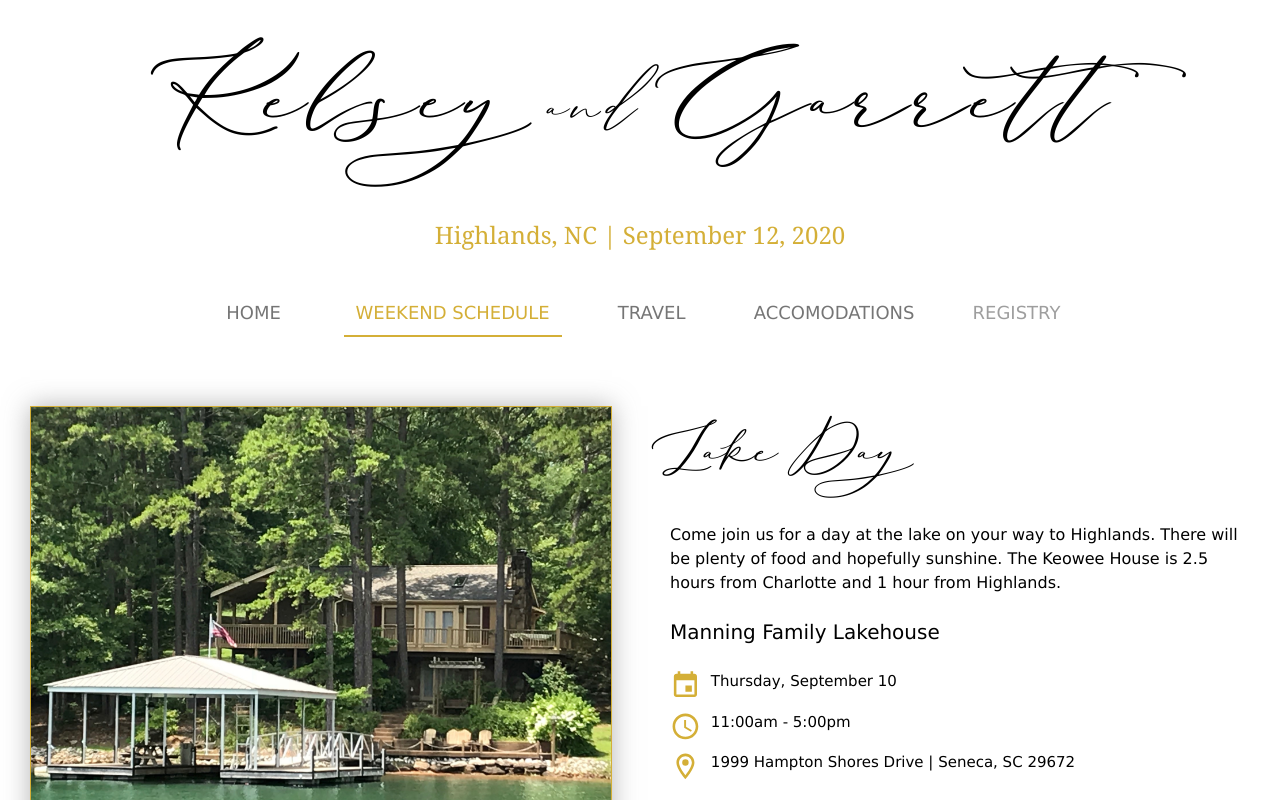
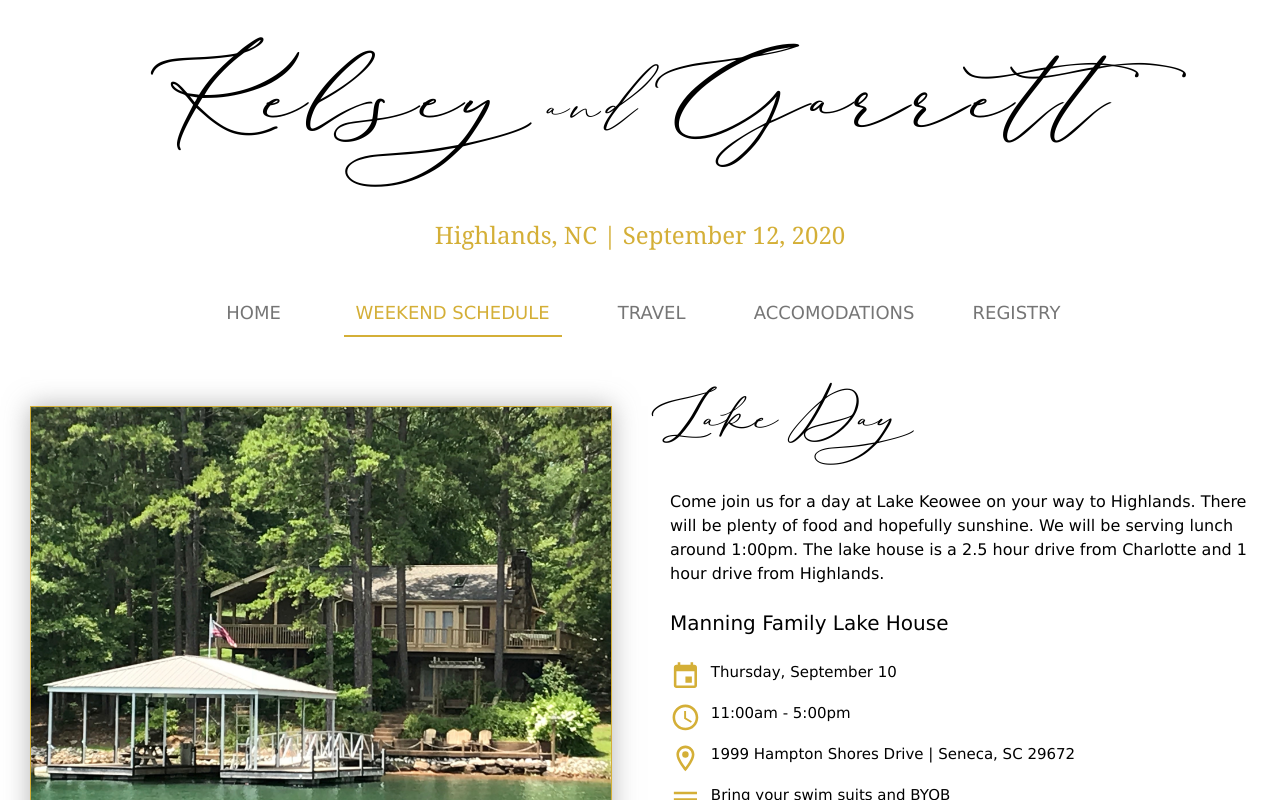
Before and after one commit to gpoell/wedding-website, a React (Create React App) app: page / in a window 1280 px wide. Both pictures are taken after a click on the tab "WEEKEND SCHEDULE". Shown: the top 800 px of the page. Built offline with nearby package versions, Linux system fonts and the light colour scheme; a small style sheet from the web is missing.

Commit message:
adding registry section and updating content for weekend schedule

```diff
--- a/src/Components/Navigation/Navigation.jsx
+++ b/src/Components/Navigation/Navigation.jsx
@@ -25,14 +25,7 @@ const Navigation = props => {
           aria-label='scrollable tabs for navigating the site'
         >
           {tabs.map(tab => {
-            return (
-              <Tab
-                label={tab}
-                key={tab}
-                name={tab}
-                disabled={tab === "Registry" && true}
-              />
-            );
+            return <Tab label={tab} key={tab} name={tab} />;
           })}
         </Tabs>
       </Grid>
--- a/src/Components/Sections/Details/Details.jsx
+++ b/src/Components/Sections/Details/Details.jsx
@@ -2,6 +2,7 @@ import React from "react";
 import EventIcon from "@material-ui/icons/Event";
 import ScheduleIcon from "@material-ui/icons/Schedule";
 import LocationOnOutlinedIcon from "@material-ui/icons/LocationOnOutlined";
+import NotesIcon from "@material-ui/icons/Notes";
 import Typography from "@material-ui/core/Typography";
 import Grid from "@material-ui/core/Grid";
 import { styles } from "./styles";
@@ -24,6 +25,10 @@ const Details = props => {
         <LocationOnOutlinedIcon style={styles.icons} color='primary' />
         <Typography variant='subtitle2'>{props.details.location}</Typography>
       </Grid>
+      <Grid container item xs={12} style={styles.container}>
+        <NotesIcon style={styles.icons} color='primary' />
+        <Typography variant='subtitle2'>{props.details.notes}</Typography>
+      </Grid>
     </>
   );
 };
--- a/src/Content/Content.jsx
+++ b/src/Content/Content.jsx
@@ -7,6 +7,7 @@ import Home from "./Home/Home";
 import Weekend from "./Weekend/Weekend";
 import Travel from "./Travel/Travel.jsx";
 import Accomodations from "./Accomodations/Accomodations";
+import Registry from "./Registry/Registry";
 import Footer from "../Components/Footer/Footer";
 
 const Content = () => {
@@ -25,6 +26,7 @@ const Content = () => {
         {value === 1 && <Weekend />}
         {value === 2 && <Travel />}
         {value === 3 && <Accomodations />}
+        {value === 4 && <Registry />}
       </Sections>
       <Footer />
     </Grid>
--- /dev/null
+++ b/src/Content/Registry/Registry.jsx
@@ -0,0 +1,32 @@
+import React from "react";
+import Grid from "@material-ui/core/Grid";
+import Zoom from "@material-ui/core/Zoom";
+import registry from "../../Images/Registry/registry.PNG";
+import { styles } from "./styles";
+import "./registry.css";
+
+const Registry = () => {
+  return (
+    <>
+      <Grid container item xs={10} lg={10} md={8}>
+        <Zoom in timeout={750}>
+          <a
+            href='https://www.zola.com/registry/kelseyandgarrettseptember12'
+            target='_blank'
+            title='Kelsey and Garrett registary homepage'
+            rel='noopener noreferrer'
+          >
+            <img
+              src={registry}
+              alt='Kelsey and Garrett registry'
+              style={styles.photo}
+              className='registry'
+            />
+          </a>
+        </Zoom>
+      </Grid>
+    </>
+  );
+};
+
+export default Registry;
--- /dev/null
+++ b/src/Content/Registry/registry.css
@@ -0,0 +1,4 @@
+.registry:hover {
+  transform: scale(1.05);
+  cursor: pointer;
+}
--- /dev/null
+++ b/src/Content/Registry/styles.js
@@ -0,0 +1,10 @@
+export const styles = {
+  container: {
+    padding: 20
+  },
+  photo: {
+    width: "100%",
+    height: "100%",
+    boxShadow: "0 0 1.5rem rgba(105,105,105,.5)"
+  }
+};
--- a/src/Content/Weekend/Weekend.jsx
+++ b/src/Content/Weekend/Weekend.jsx
@@ -24,9 +24,10 @@ const Weekend = () => {
         <ContentContainer>
           <Typography variant='h2'>Lake Day</Typography>
           <Typography variant='body1'>
-            Come join us for a day at the lake on your way to Highlands. There
-            will be plenty of food and hopefully sunshine. The Keowee House is
-            2.5 hours from Charlotte and 1 hour from Highlands.
+            Come join us for a day at Lake Keowee on your way to Highlands.
+            There will be plenty of food and hopefully sunshine. We will be
+            serving lunch around 1:00pm. The lake house is a 2.5 hour drive from
+            Charlotte and 1 hour drive from Highlands.
           </Typography>
           <Typography variant='body1'></Typography>
           <Details details={details.lake} />
@@ -34,9 +35,9 @@ const Weekend = () => {
       </Grid>
       <Grid container item xs={12} style={styles.rows}>
         <ContentContainer>
-          <Typography variant='h2'>Rehearsal Dinner</Typography>
+          <Typography variant='h2'>Welcome Party</Typography>
           <Typography variant='body1'>
-            The rehearsal dinner will take place at Highlands Wine Shoppe
+            As a welcome to Highlands, please join us at Highlands Wine Shoppe
             located in town and within walking distance from your hotels. For
             those that need to drive, there is plenty of public parking along
             Main Street.
@@ -54,8 +55,8 @@ const Weekend = () => {
         <ContentContainer>
           <Typography variant='h2'>Wedding</Typography>
           <Typography variant='body1'>
-            We are very excited to share our special day with you all and we are
-            counting down the days to our big wedding day!
+            We are very excited to share our special day with you! The Ceremony
+            and Reception will be outside on the Piermont Cottage lawn.
           </Typography>
           <Details details={details.wedding} />
         </ContentContainer>
--- a/src/Content/Weekend/details.js
+++ b/src/Content/Weekend/details.js
@@ -1,20 +1,23 @@
 export const details = {
   lake: {
-    header: "Manning Family Lakehouse",
+    header: "Manning Family Lake House",
     date: "Thursday, September 10",
     time: "11:00am - 5:00pm",
-    location: "1999 Hampton Shores Drive | Seneca, SC 29672"
+    location: "1999 Hampton Shores Drive | Seneca, SC 29672",
+    notes: "Bring your swim suits and BYOB"
   },
   rehearsal: {
     header: "Highlands Wine Shoppe",
     date: "Friday, September 11",
-    time: "5:00pm - 9:00pm",
-    location: "269 Oak St | Highlands, NC 28741"
+    time: "7:00pm - 10:00pm",
+    location: "269 Oak St | Highlands, NC 28741",
+    notes: "Dressy casual attire"
   },
   wedding: {
     header: "Piermont Cottage",
     date: "Saturday, September 12",
-    time: "5:00pm - 10:00pm",
-    location: "447 South St | Highlands, NC 28741"
+    time: "Ceremony 5:00pm",
+    location: "447 South St | Highlands, NC 28741",
+    notes: "Cocktail attire"
   }
 };
```
Also changed, not shown: src/Images/Registry/registry.PNG (added).
